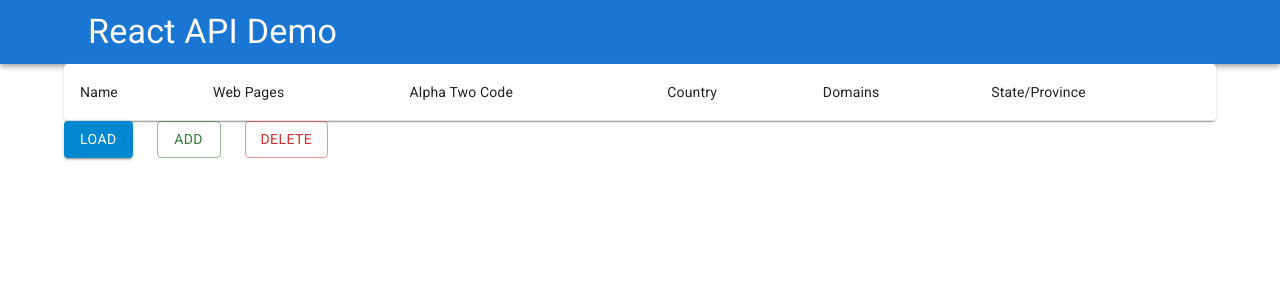
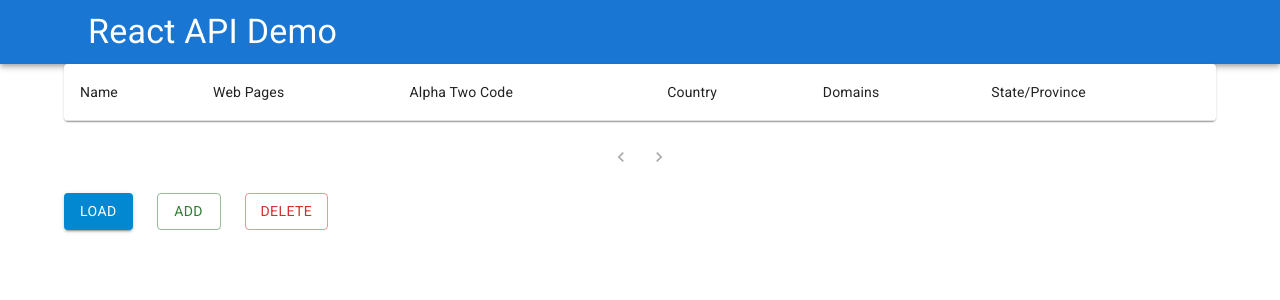
Before and after one commit to nikitrauniyar/react-api, a React (Create React App) app: page / in a window 1280 px wide. Shown: the top 300 px of the page. Built offline with nearby package versions, Linux system fonts and the light colour scheme.

Commit message:
Pagination Implemented

```diff
--- a/src/Components/Table.js
+++ b/src/Components/Table.js
@@ -1,4 +1,4 @@
-import { TableCell, TableContainer, TableHead, Table, TableBody, Container, Paper, TableRow, Button, Stack, Typography, LinearProgress } from '@mui/material'
+import { TableCell, TableContainer, TableHead, Table, TableBody, Container, Paper, TableRow, Button, Stack, Typography, LinearProgress, Pagination } from '@mui/material'
 import { useState } from 'react'
 import axios from 'axios';
 
@@ -6,6 +6,7 @@ const BasicTable = () => {
 
     const [data, setData] = useState([])
     const [loading, setLoading] = useState(false)
+    const [page, setPage] = useState(1)
 
     const tableHeaders = ["Name", "Web Pages", "Alpha Two Code", "Country", "Domains", "State/Province"]
 
@@ -39,7 +40,7 @@ const BasicTable = () => {
                         </TableRow>
                     </TableHead>
                     <TableBody>
-                        {data.map((tableBody, index) => (
+                        {data.slice((page-1)*10, (page-1)*10+10).map((tableBody, index) => (
                             <TableRow key={index}>
                                 <TableCell>
                                     {tableBody.name}
@@ -65,6 +66,18 @@ const BasicTable = () => {
                 </Table>
             </TableContainer>
 
+            <Pagination
+                style={{
+                    padding:20,
+                    width:"100%",
+                    display:"flex",
+                    justifyContent:"center"
+                }}
+                // classes={{ul:classes.pagination}}
+                count={(data?.length/10).toFixed(0)}
+                onChange={(e,value)=>{setPage(value)}}
+            />
+
             <Stack spacing={3} direction="row">
                 <Button variant="contained" color='info' size='medium' onClick={() => fetchData()}>Load</Button>
                 <Button variant="outlined" color='success' size='medium'>Add</Button>
```
